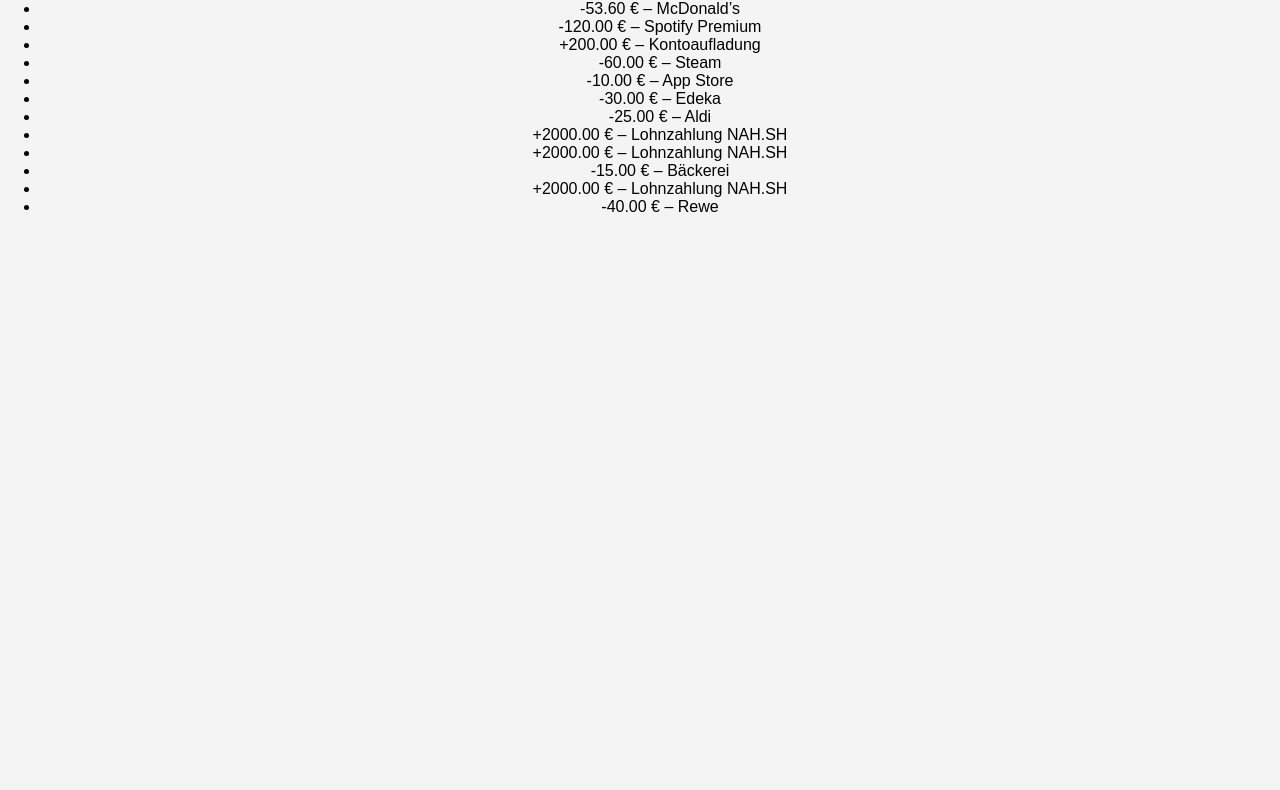
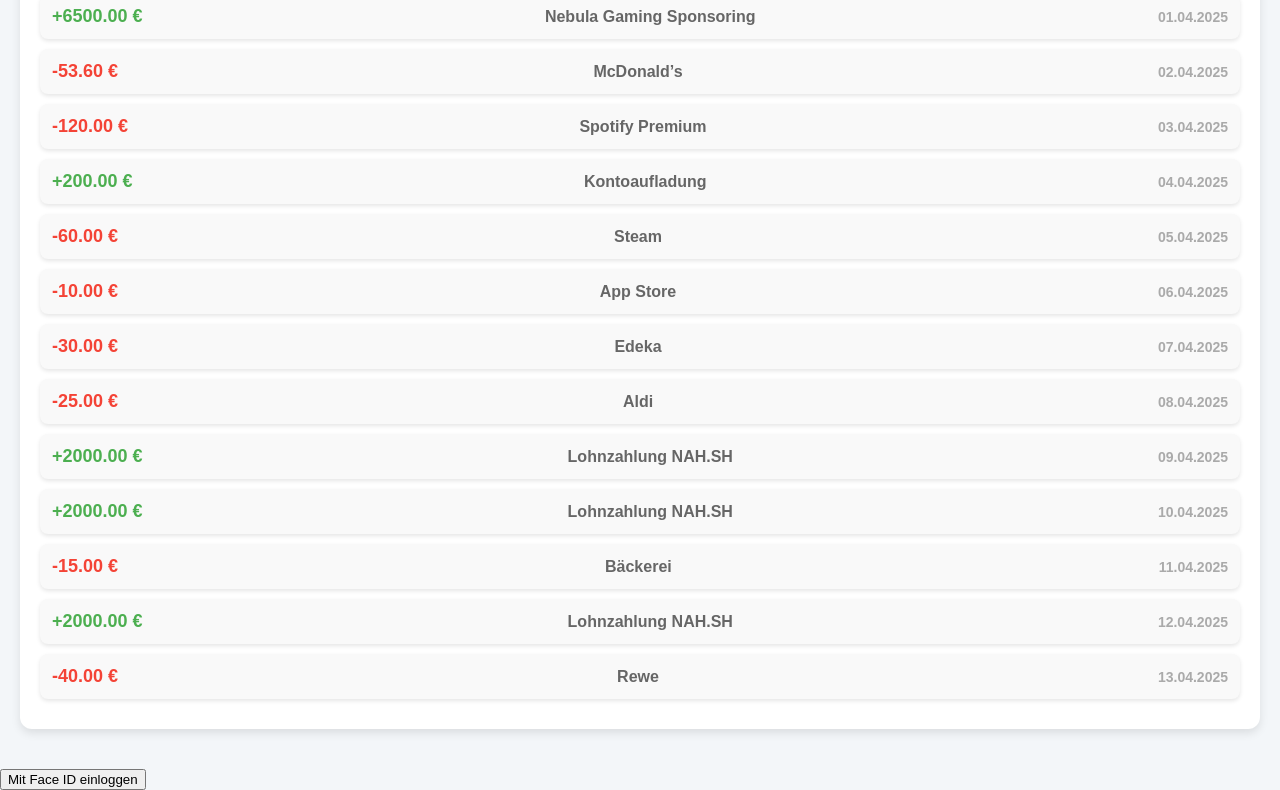
Before and after one commit to MGETZ-io/Revolut, a plain HTML site: page index.html in a window 1280 px wide. Shown: the part 187-977 px from the top of the page. Before the commit the page ends 800 px from the top, so only its background shows below. Drawn offline with Linux system fonts and the light colour scheme.

Commit message:
index.html aktualisieren

```diff
--- a/index.html
+++ b/index.html
@@ -5,12 +5,12 @@
     <meta name="viewport" content="width=device-width, initial-scale=1.0" />
     <title>Revolut</title>
     <style>
+        /* Basic styles */
         body {
-            font-family: sans-serif;
+            font-family: 'Arial', sans-serif;
+            background: #f3f6f9;
             margin: 0;
             padding: 0;
-            text-align: center;
-            background: #f4f4f4;
         }
         #splash-screen {
             position: fixed;
@@ -23,10 +23,63 @@
             align-items: center;
         }
         #splash-screen img {
-            width: 120px;
+            width: 150px;
+            margin-bottom: 20px;
+        }
+        #splash-screen p {
+            font-size: 20px;
+            color: #333;
         }
         #app {
             display: none;
+            max-width: 1200px;
+            margin: 40px auto;
+            padding: 20px;
+            background: white;
+            border-radius: 12px;
+            box-shadow: 0 4px 10px rgba(0, 0, 0, 0.1);
+        }
+        #app h1 {
+            font-size: 28px;
+            margin-bottom: 10px;
+        }
+        #app h2 {
+            font-size: 22px;
+            color: #2f84f7;
+        }
+        #balance {
+            font-weight: bold;
+            font-size: 30px;
+            color: #2f84f7;
+        }
+        .transaction {
+            padding: 12px;
+            margin: 10px 0;
+            background: #f9f9f9;
+            border-radius: 8px;
+            box-shadow: 0 2px 4px rgba(0, 0, 0, 0.1);
+            display: flex;
+            justify-content: space-between;
+            align-items: center;
+        }
+        .transaction span {
+            font-size: 18px;
+            font-weight: bold;
+        }
+        .transaction .amount {
+            font-size: 18px;
+            color: #4caf50; /* Positive: Green */
+        }
+        .transaction .amount.negative {
+            color: #f44336; /* Negative: Red */
+        }
+        .transaction .label {
+            font-size: 16px;
+            color: #666;
+        }
+        .transaction .date {
+            font-size: 14px;
+            color: #aaa;
         }
     </style>
 </head>
@@ -41,8 +94,12 @@
     <div id="app">
         <h1>Willkommen, Maxim Getz</h1>
         <h2>Kontostand: <span id="balance">€4.956,40</span></h2>
-        <h3>Transaktionen</h3>
-        <ul id="transactions"></ul>
+        <div id="transactions"></div>
+    </div>
+
+    <!-- WebAuthn Authentication -->
+    <div id="auth">
+        <button id="login-btn">Mit Face ID einloggen</button>
     </div>
 
     <!-- JavaScript -->
@@ -52,23 +109,24 @@
             const app = document.getElementById("app");
             const balanceEl = document.getElementById("balance");
             const transactionsEl = document.getElementById("transactions");
+            const loginBtn = document.getElementById("login-btn");
 
-            let balance = 4956.40;  // Startwert des Kontostands
+            let balance = 4956.40;
 
             const transactions = [
-                { amount: +6500, label: "Nebula Gaming Sponsoring" },
-                { amount: -53.6, label: "McDonald’s" },
-                { amount: -120, label: "Spotify Premium" },
-                { amount: +200, label: "Kontoaufladung" },
-                { amount: -60, label: "Steam" },
-                { amount: -10, label: "App Store" },
-                { amount: -30, label: "Edeka" },
-                { amount: -25, label: "Aldi" },
-                { amount: +2000, label: "Lohnzahlung NAH.SH" },
-                { amount: +2000, label: "Lohnzahlung NAH.SH" },
-                { amount: -15, label: "Bäckerei" },
-                { amount: +2000, label: "Lohnzahlung NAH.SH" },
-                { amount: -40, label: "Rewe" }
+                { amount: +6500, label: "Nebula Gaming Sponsoring", date: "01.04.2025" },
+                { amount: -53.6, label: "McDonald’s", date: "02.04.2025" },
+                { amount: -120, label: "Spotify Premium", date: "03.04.2025" },
+                { amount: +200, label: "Kontoaufladung", date: "04.04.2025" },
+                { amount: -60, label: "Steam", date: "05.04.2025" },
+                { amount: -10, label: "App Store", date: "06.04.2025" },
+                { amount: -30, label: "Edeka", date: "07.04.2025" },
+                { amount: -25, label: "Aldi", date: "08.04.2025" },
+                { amount: +2000, label: "Lohnzahlung NAH.SH", date: "09.04.2025" },
+                { amount: +2000, label: "Lohnzahlung NAH.SH", date: "10.04.2025" },
+                { amount: -15, label: "Bäckerei", date: "11.04.2025" },
+                { amount: +2000, label: "Lohnzahlung NAH.SH", date: "12.04.2025" },
+                { amount: -40, label: "Rewe", date: "13.04.2025" }
             ];
 
             setTimeout(() => {
@@ -77,13 +135,52 @@
                 processTransactions();
             }, 2000);
 
+            loginBtn.addEventListener("click", async () => {
+                try {
+                    // WebAuthn API (dies benötigt einen Server, um die Challenge zu erhalten)
+                    const response = await fetch("/webauthn/login/challenge"); // Dies ist ein Beispiel-Endpunkt
+                    const challenge = await response.json();
+
+                    const credential = await navigator.credentials.get({
+                        publicKey: challenge
+                    });
+
+                    // Weiterverarbeitung der erfolgreichen Authentifizierung
+                    alert("Erfolgreich mit Face ID eingeloggt!");
+                    processTransactions();
+                } catch (error) {
+                    console.error("Fehler bei der Authentifizierung:", error);
+                }
+            });
+
             function processTransactions() {
                 transactions.forEach(tx => {
-                    const li = document.createElement("li");
-                    balance += tx.amount;  // Kontostand aktualisieren
-                    balanceEl.textContent = `€${balance.toFixed(2)}`; // Kontostand anpassen
-                    li.textContent = `${tx.amount > 0 ? '+' : ''}${tx.amount.toFixed(2)} € – ${tx.label}`;
-                    transactionsEl.appendChild(li);
+                    const transactionEl = document.createElement("div");
+                    transactionEl.classList.add("transaction");
+
+                    // Kontostand aktualisieren
+                    balance += tx.amount;
+                    balanceEl.textContent = `€${balance.toFixed(2)}`;
+
+                    // Transaktionsdaten hinzufügen
+                    const amountEl = document.createElement("span");
+                    amountEl.classList.add("amount");
+                    amountEl.classList.add(tx.amount < 0 ? "negative" : "positive");
+                    amountEl.textContent = `${tx.amount > 0 ? '+' : ''}${tx.amount.toFixed(2)} €`;
+
+                    const labelEl = document.createElement("span");
+                    labelEl.classList.add("label");
+                    labelEl.textContent = tx.label;
+
+                    const dateEl = document.createElement("span");
+                    dateEl.classList.add("date");
+                    dateEl.textContent = tx.date;
+
+                    transactionEl.appendChild(amountEl);
+                    transactionEl.appendChild(labelEl);
+                    transactionEl.appendChild(dateEl);
+
+                    transactionsEl.appendChild(transactionEl);
                 });
             }
         });
```
